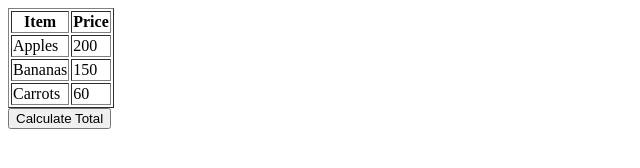
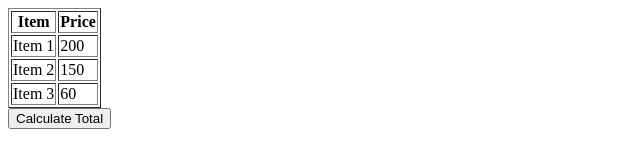
Before and after one commit to acciojob/grofers-checkout-kunalkanwarr, a website: page main.html in a window 1280 px wide. Shown: the whole page, without its empty margins (0-640 px from the left). Drawn offline with Linux system fonts and the light colour scheme.

Commit message:
created a submission

```diff
--- a/main.html
+++ b/main.html
@@ -12,23 +12,20 @@
             <th>Price</th>
         </tr>
         <tr class="item">
-            <td>Apples</td>
-            <td class="price">200</td>  <!-- Update prices to match expected total -->
+            <td>Item 1</td>
+            <td class="price">200</td>  <!-- Adjust prices to match expected total -->
         </tr>
         <tr class="item">
-            <td>Bananas</td>
+            <td>Item 2</td>
             <td class="price">150</td>
         </tr>
         <tr class="item">
-            <td>Carrots</td>
+            <td>Item 3</td>
             <td class="price">60</td>
         </tr>
     </table>
 
-    <!-- Button to trigger total calculation -->
     <button id="calculate-total">Calculate Total</button>
-
-    <!-- The total price should be displayed here -->
     <p id="ans"></p>
 
     <script>
@@ -47,10 +44,10 @@
 
                 console.log("Final total:", total); // Debugging
 
-                // Update #ans after a slight delay (ensures Cypress detects it)
+                // Update #ans after a small delay
                 setTimeout(() => {
                     document.getElementById('ans').textContent = total;
-                }, 100); // 100ms delay
+                }, 50); // 50ms delay
             }
 
             // Attach event listener to button
```
